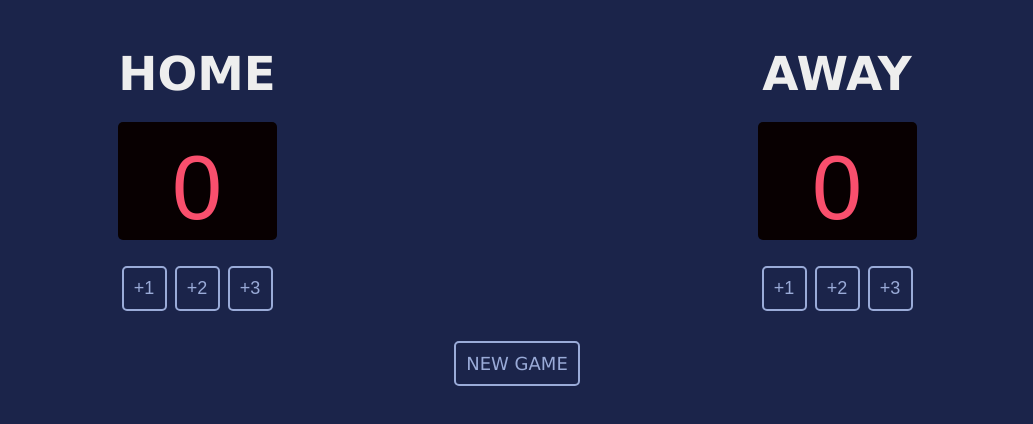
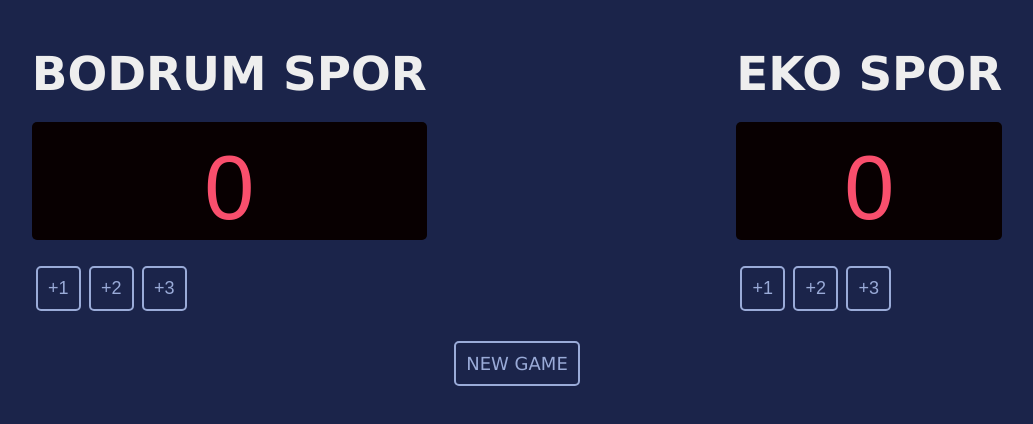
Before and after one commit to deryucka/scoreboard-app, a plain HTML site: page index.html in a window 1280 px wide. Shown: the whole page, without its empty margins (123-1156 px from the left). Drawn offline with Linux system fonts and the light colour scheme; a web font is replaced by a local one.

Commit message:
Updates on h3 headers

```diff
--- a/index.html
+++ b/index.html
@@ -10,7 +10,7 @@
   <body>
     <div class="container">
       <div>
-        <h3>HOME</h3>
+        <h3>BODRUM SPOR</h3>
         <p id="home-count">0</p>
         <div class="count-btn">
           <button onclick="addOneH()">+1</button>
@@ -19,7 +19,7 @@
         </div>
       </div>
       <div>
-        <h3>AWAY</h3>
+        <h3>EKO SPOR</h3>
         <p id="guest-count">0</p>
         <div class="count-btn">
           <button onclick="addOneG()">+1</button>
```
